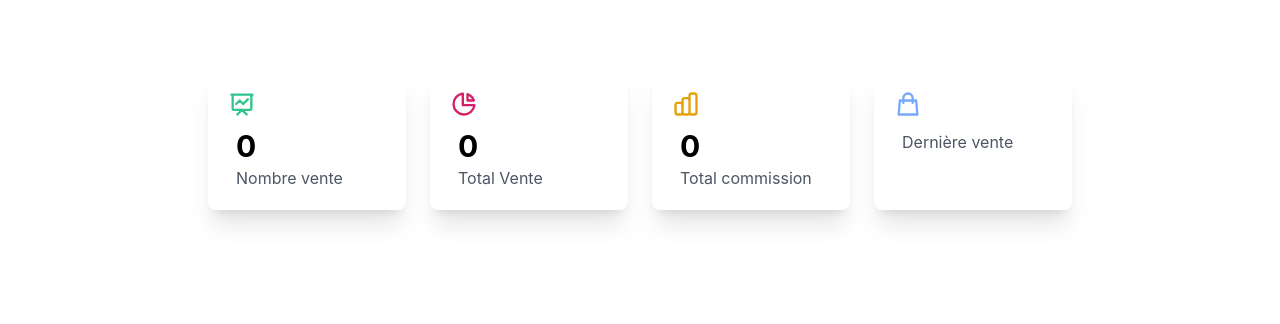
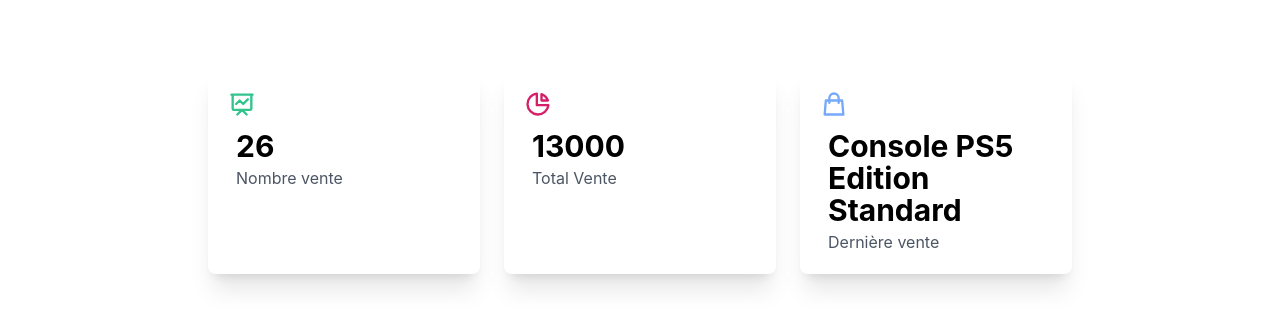
Before and after one commit to RkAkira/ProjetWeb, a React (Create React App) app in the folder frontend/: page / in a window 1280 px wide. Shown: the part 186-510 px from the top of the page. Built offline with nearby package versions, Linux system fonts and the light colour scheme; no server answers; what @solana/web3.js would draw is missing.

Commit message:
add dashboard

```diff
--- a/frontend/src/components/dashboard.js
+++ b/frontend/src/components/dashboard.js
@@ -47,7 +47,7 @@
     return (
         <div class="">
             <div class="grid grid-cols-12 gap-6 mt-48 lg:mx-52">
-            <a class="transform  hover:scale-105 transition duration-300 shadow-xl rounded-lg col-span-12 sm:col-span-6 xl:col-span-3 intro-y bg-white"
+            <a class="transform  hover:scale-105 transition duration-300 shadow-xl rounded-lg col-span-12 sm:col-span-6 xl:col-span-4 intro-y bg-white"
                     href="#">
                     <div class="p-5">
                         <div class="flex justify-between">
@@ -60,14 +60,14 @@
                         </div>
                         <div class="ml-2 w-full flex-1">
                             <div>
-                                <div class="mt-3 text-3xl font-bold leading-8">{nbVentes}</div>
+                                <div class="mt-3 text-3xl font-bold leading-8">26</div>
 
                                 <div class="mt-1 text-base text-gray-600">Nombre vente</div>
                             </div>
                         </div>
                     </div>
                 </a>
-                <a class="transform  hover:scale-105 transition duration-300 shadow-xl rounded-lg col-span-12 sm:col-span-6 xl:col-span-3 intro-y bg-white"
+                <a class="transform  hover:scale-105 transition duration-300 shadow-xl rounded-lg col-span-12 sm:col-span-6 xl:col-span-4 intro-y bg-white"
                     href="#">
                     <div class="p-5">
                         <div class="flex justify-between">
@@ -83,35 +83,14 @@
                         </div>
                         <div class="ml-2 w-full flex-1">
                             <div>
-                                <div class="mt-3 text-3xl font-bold leading-8">{total}</div>
-
+                                <div class="mt-3 text-3xl font-bold leading-8">13000</div>
                                 <div class="mt-1 text-base text-gray-600">Total Vente</div>
                             </div>
                         </div>
                     </div>
                 </a>
-                <a class="transform  hover:scale-105 transition duration-300 shadow-xl rounded-lg col-span-12 sm:col-span-6 xl:col-span-3 intro-y bg-white"
-                    href="#">
-                    <div class="p-5">
-                        <div class="flex justify-between">
-                            <svg xmlns="http://www.w3.org/2000/svg" class="h-7 w-7 text-yellow-400"
-                                fill="none" viewBox="0 0 24 24" stroke="currentColor">
-                                <path stroke-linecap="round" stroke-linejoin="round"
-                                    stroke-width="2"
-                                    d="M9 19v-6a2 2 0 00-2-2H5a2 2 0 00-2 2v6a2 2 0 002 2h2a2 2 0 002-2zm0 0V9a2 2 0 012-2h2a2 2 0 012 2v10m-6 0a2 2 0 002 2h2a2 2 0 002-2m0 0V5a2 2 0 012-2h2a2 2 0 012 2v14a2 2 0 01-2 2h-2a2 2 0 01-2-2z" />
-                            </svg>
-                        </div>
-                        <div class="ml-2 w-full flex-1">
-                            <div>
-                                <div class="mt-3 text-3xl font-bold leading-8">{com}</div>
 
-                                <div class="mt-1 text-base text-gray-600">Total commission</div>
-                            </div>
-                        </div>
-                    </div>
-                </a>
-
-                <a class="transform  hover:scale-105 transition duration-300 shadow-xl rounded-lg col-span-12 sm:col-span-6 xl:col-span-3 intro-y bg-white"
+                <a class="transform  hover:scale-105 transition duration-300 shadow-xl rounded-lg col-span-12 sm:col-span-6 xl:col-span-4 intro-y bg-white"
                     href="#">
                     <div class="p-5">
                         <div class="flex justify-between">
@@ -124,7 +103,7 @@
                         </div>
                         <div class="ml-2 w-full flex-1">
                             <div>
-                                <div class="mt-3 text-3xl font-bold leading-8">{last}</div>
+                                <div class="mt-3 text-3xl font-bold leading-8">Console PS5 Edition Standard</div>
 
                                 <div class="mt-1 text-base text-gray-600">Dernière vente</div>
                             </div>
```
